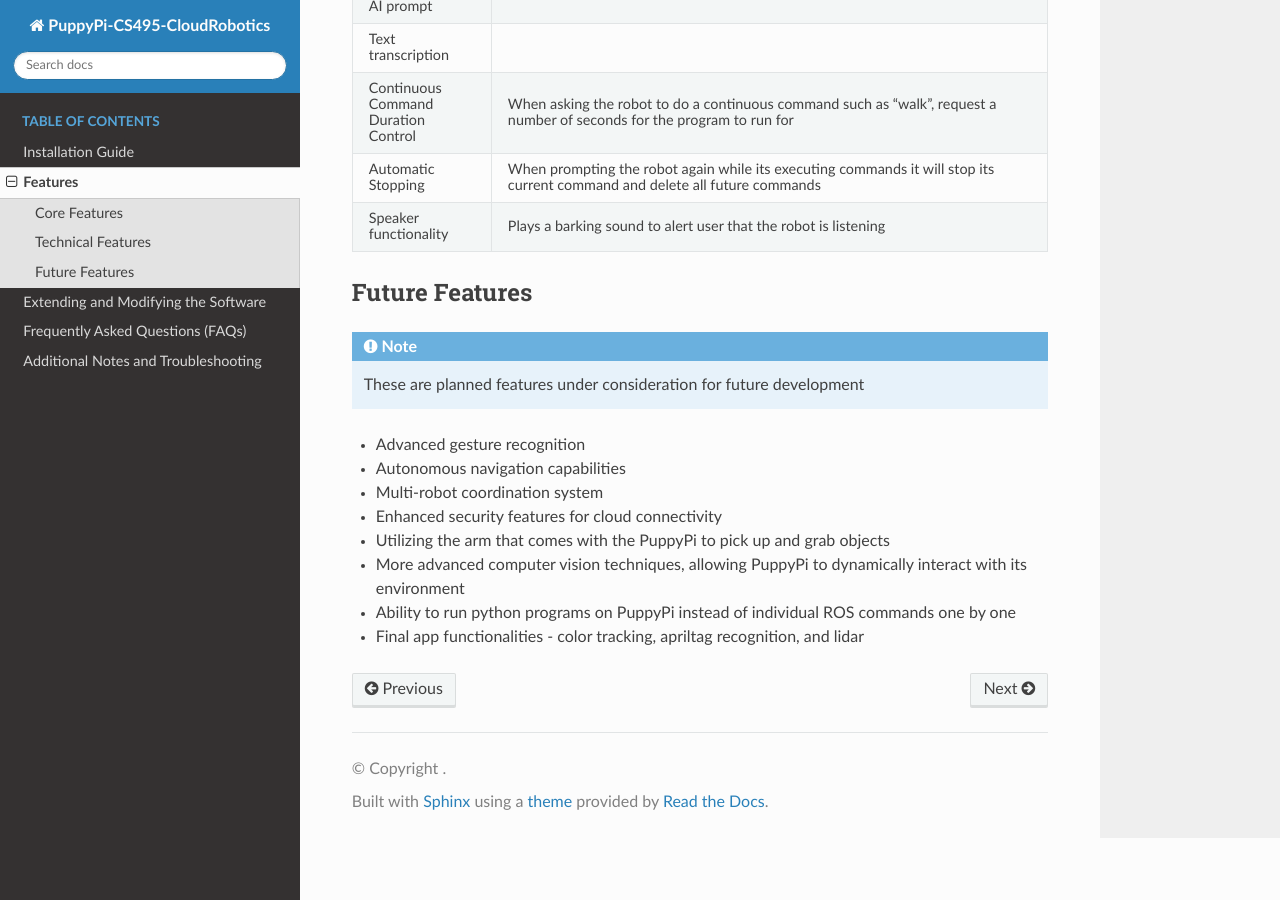
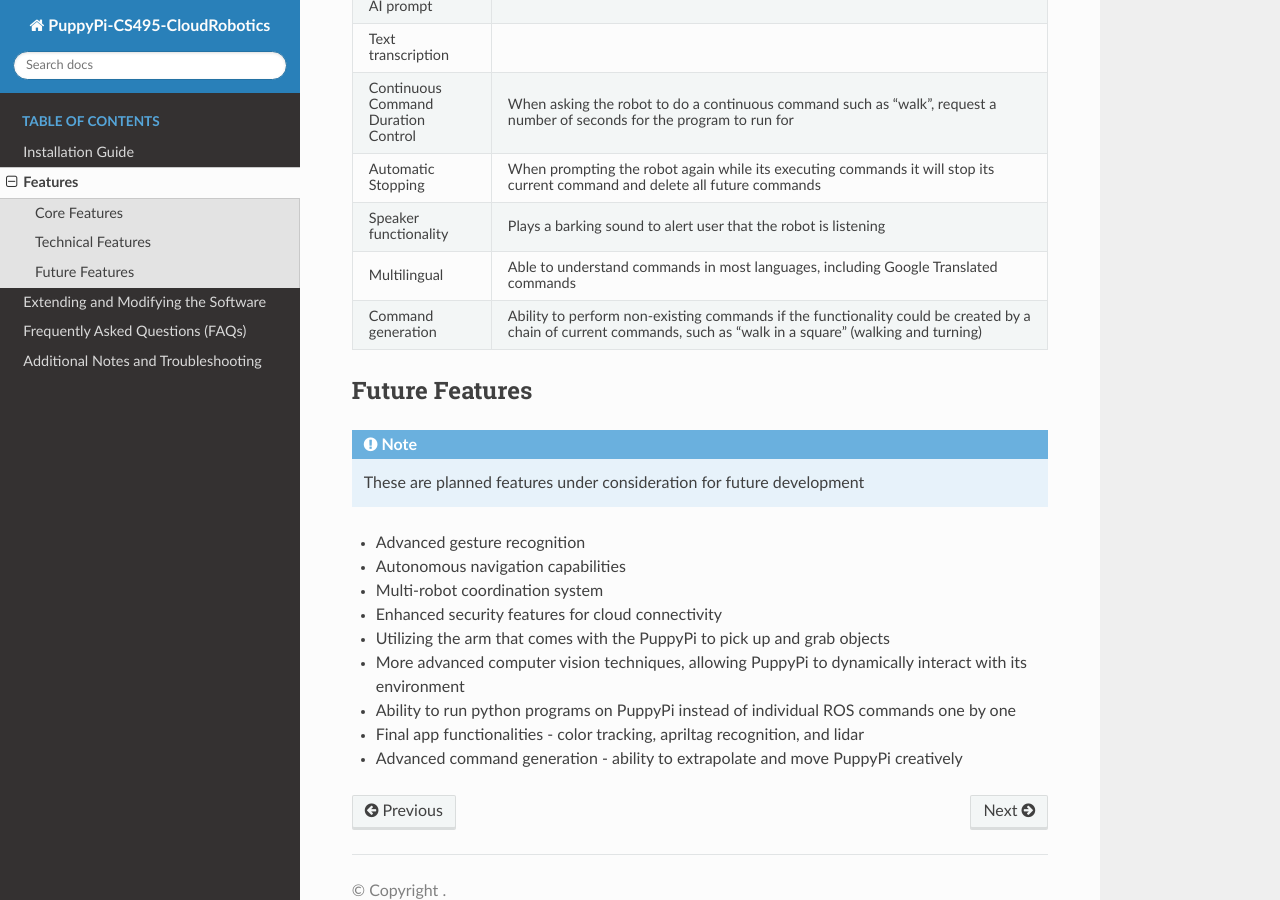
Before and after one commit to CS-495-Cloud-Robotics-Team/PuppyPi, a Sphinx documentation site: the page built from docs/features.rst, in a window 1280 px wide and 900 px high, scrolled down 1253 px. Built offline with Sphinx 7.4.7 and the Read the Docs theme 3.1.0, drawn with Linux system fonts in a browser that asks for light colours; pages that are not in the unit, such as notebooks, are missing from menus.

Commit message:
Update features.rst

```diff
--- a/docs/features.rst
+++ b/docs/features.rst
@@ -64,6 +64,10 @@
      - When prompting the robot again while its executing commands it will stop its current command and delete all future commands
    * - Speaker functionality
      - Plays a barking sound to alert user that the robot is listening
+   * - Multilingual
+     - Able to understand commands in most languages, including Google Translated commands
+   * - Command generation
+     - Ability to perform non-existing commands if the functionality could be created by a chain of current commands, such as "walk in a square" (walking and turning)
 
 
 
@@ -82,3 +86,4 @@
 - More advanced computer vision techniques, allowing PuppyPi to dynamically interact with its environment
 - Ability to run python programs on PuppyPi instead of individual ROS commands one by one
 - Final app functionalities - color tracking, apriltag recognition, and lidar
+- Advanced command generation - ability to extrapolate and move PuppyPi creatively
```
